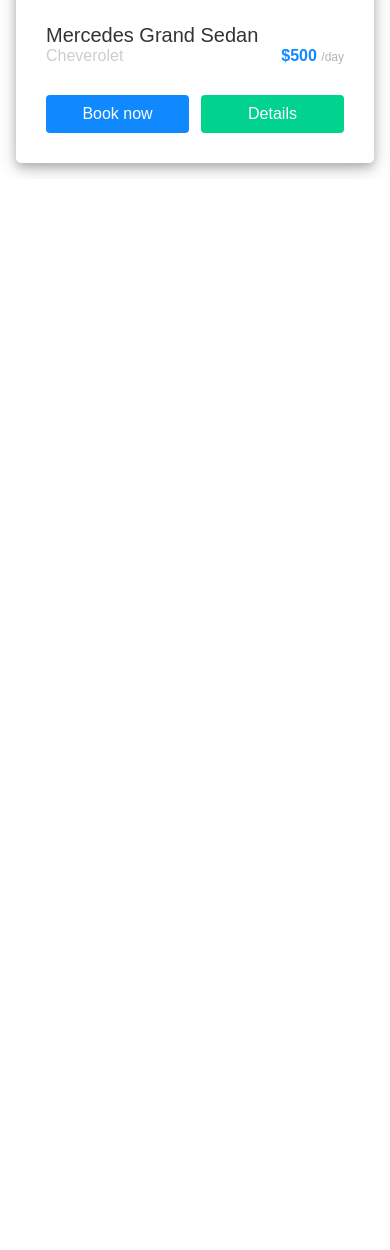
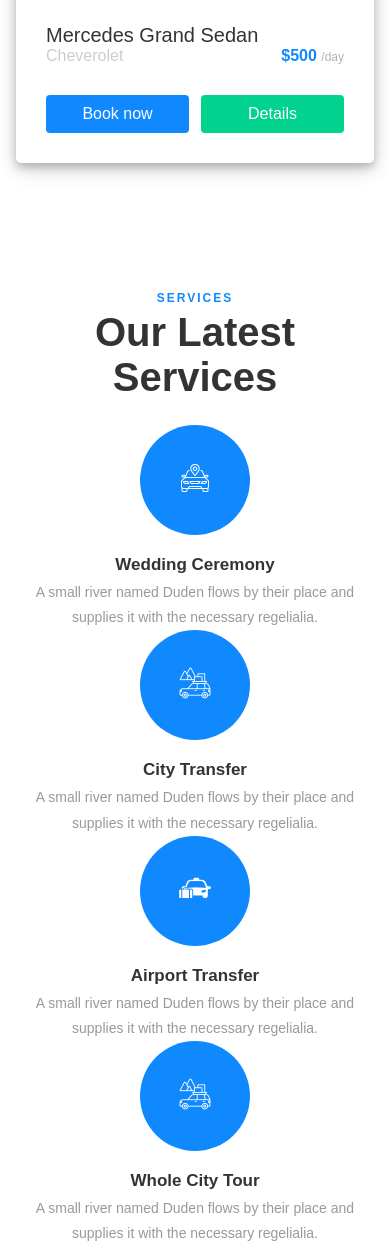
Before and after one commit to kamaljeet257/carbook, a plain HTML site: page index.html in a window 390 px wide. Shown: the part 3082-4332 px from the top of the page. Before the commit the page ends 3261 px from the top, so only its background shows below. Drawn offline with nearby package versions, Linux system fonts and the light colour scheme.

Commit message:
working proserss

```diff
--- a/assets/css/style.css
+++ b/assets/css/style.css
@@ -2,7 +2,8 @@
     margin: 0;
     padding: 0;
     box-sizing: border-box;
-    font-family: "Poppins", sans-serif;
+    /* font-family: "Poppins", sans-serif; */
+    font-family: "Poppins", Arial, sans-serif;
 
 }
 
@@ -374,12 +375,83 @@ input:focus{
 }
 
 
+/* five section start */
 
+#service{
+    padding-top:96px;
+    padding-bottom: 96px;
+}
 
+.service_container{
+    max-width: 1140px;
+    margin: 0 auto;
+    padding: 16px;
+}
+.service_row{
+    display: flex;
+    justify-content: center;
+    margin-bottom: 25px;
+    text-align: center;
+}
+.service_col{
+    width: 100%;
+}
 
+.service_col h2{
+    font-size: 40px;
+    font-weight: 600;
+    color: var(--secondary-color);
+}
 
+.service_col_content{
+    width: 100%;
+    display: flex;
+}
 
+.service_content_box{
+    width: 25%;
+    text-align: -webkit-center;
+}
 
+.service_col span{
+    display: block;
+    margin-bottom: 5px;
+    color: #1089ff;
+    font-size: 12px;
+    font-weight: 600;
+    letter-spacing: 2px;
+    text-transform: uppercase;
+}
+
+.service_icon{
+    width: 110px;
+    height: 110px;
+    background: #1089ff;
+    border: none;
+    border-radius: 50%;
+    align-content: center;
+    margin-bottom: 20px;
+}
+
+.service_content{
+    width: 100%;
+}
+
+.service_content h3{
+    font-size: 17px;
+    font-weight: 700;
+    color: var(--secondary-color);
+    margin-bottom: 5px;
+}
+
+.service_content p{
+    font-family: "Poppins", Arial, sans-serif;
+    background: #fff;
+    font-size: 16px;
+    line-height: 1.8;
+    font-weight: 400;
+    color: #999999;
+}
 
 
 
@@ -537,6 +609,17 @@ input:focus{
     border-radius: 5px;
 }
 
+.service_col_content{
+    width: 100%;
+    display: flex;
+    flex-direction: row;
+}
+
+.service_content_box{
+    width: 100%;
+    text-align: -webkit-center;
+}
+
 
 
 }
@@ -616,6 +699,7 @@ input:focus{
         text-align: center;
     }
     .form_box{
+        width: 100%;
         padding: 50px 150px;
         background-color: white;
         box-shadow: 0px 5px 12px -1px rgba(0, 0, 0, 0.03);
@@ -654,6 +738,27 @@ input:focus{
     background-repeat: no-repeat;
     background-position: center center;
     border-radius: 5px;
+}
+
+
+.service_col_content{
+    width: 100%;
+    display: flex;
+    flex-direction: column;
+}
+
+.service_content_box{
+    width: 100%;
+    text-align: -webkit-center;
+}
+
+.service_content p {
+    font-family: "Poppins", Arial, sans-serif;
+    background: #fff;
+    font-size: 14px;
+    line-height: 1.8;
+    font-weight: 400;
+    color: #999999;
 }
 
 
@@ -741,4 +846,16 @@ input:focus{
     border-radius: 5px;
 }
 
+.service_col_content{
+    width: 100%;
+    display: flex;
+    flex-direction: column;
 }
+
+.service_content_box{
+    width: 100%;
+    text-align: -webkit-center;
+}
+
+
+}
--- a/index.html
+++ b/index.html
@@ -183,6 +183,56 @@
             </div>
         </div>
     </section>
+    <section id="service">
+        <div class="service_container">
+            <div class="service_row">
+                <div class="service_col">
+                    <span>Services</span>
+                    <h2>Our Latest Services</h2>
+                </div>
+            </div>
+            <div class="service_row">
+                <div class="service_col_content">
+                    <div class="service_content_box">
+                        <div class="service_icon">
+                            <img src="./assets/images/location.png" alt="">
+                        </div>
+                        <div class="service_content">
+                            <h3 class="heading mb-2">Wedding Ceremony</h3>
+                            <p>A small river named Duden flows by their place and supplies it with the necessary regelialia.</p>
+                        </div>
+                    </div>
+                    <div class="service_content_box">
+                        <div class="service_icon">
+                            <img src="./assets/images/touring.png" alt="">
+                        </div>
+                        <div class="service_content">
+                            <h3 class="heading mb-2">City Transfer</h3>
+                            <p>A small river named Duden flows by their place and supplies it with the necessary regelialia.</p>
+                        </div>
+                    </div>
+                    <div class="service_content_box">
+                        <div class="service_icon">
+                            <img src="./assets/images/airport-taxi.png" alt="">
+                        </div>
+                        <div class="service_content">
+                            <h3 class="heading mb-2">Airport Transfer</h3>
+                            <p>A small river named Duden flows by their place and supplies it with the necessary regelialia.</p>
+                        </div>
+                    </div>
+                    <div class="service_content_box">
+                        <div class="service_icon">
+                            <img src="./assets/images/touring.png" alt="">
+                        </div>
+                        <div class="service_content">
+                            <h3 class="heading mb-2">Whole City Tour</h3>
+                            <p>A small river named Duden flows by their place and supplies it with the necessary regelialia.</p>
+                        </div>
+                    </div>
+                </div>
+            </div>
+        </div>
+    </section>
 </body>
 
 
```
Also changed, not shown: assets/images/airport-taxi.png (added), assets/images/location.png (added), assets/images/touring.png (added).
